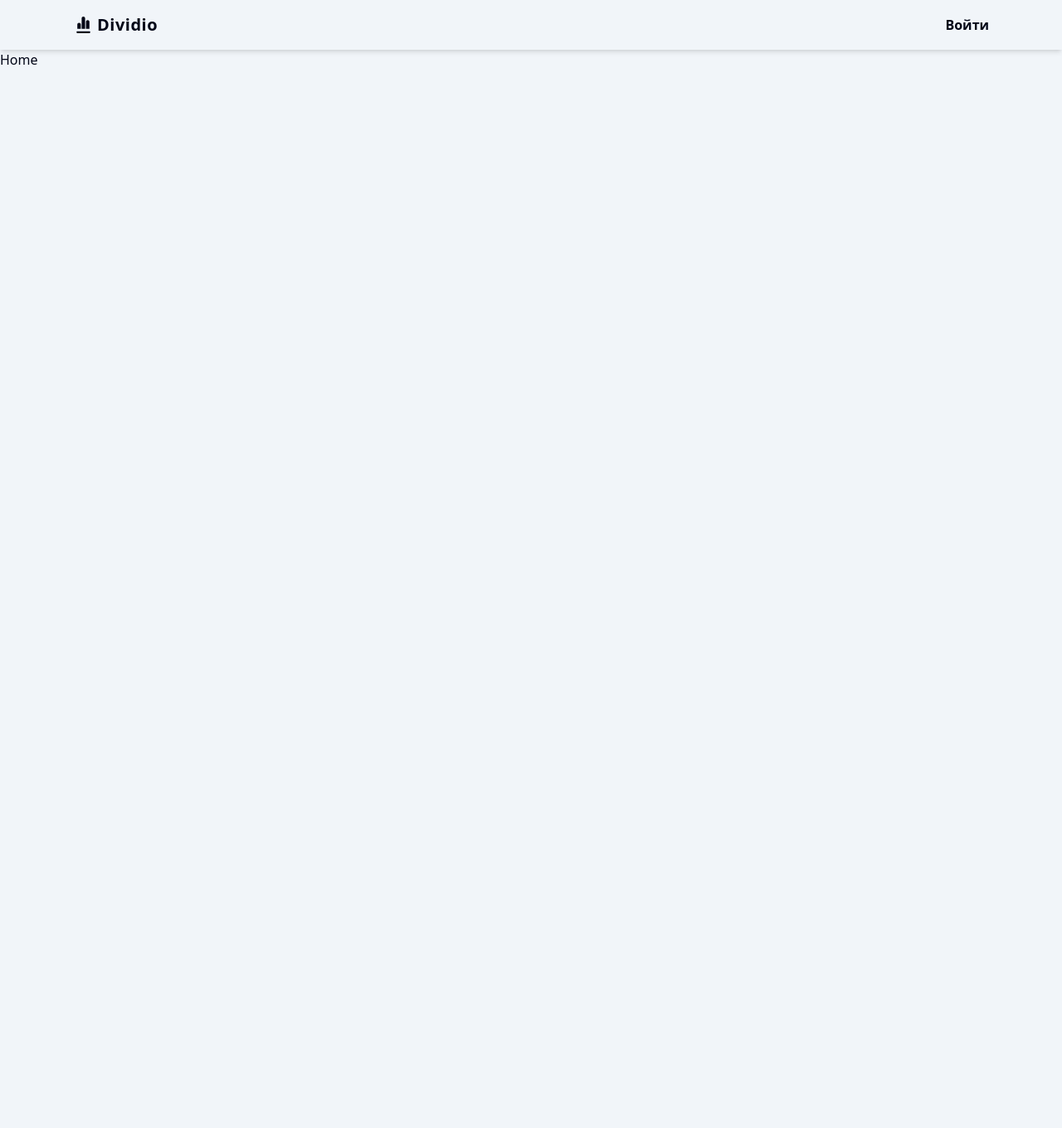
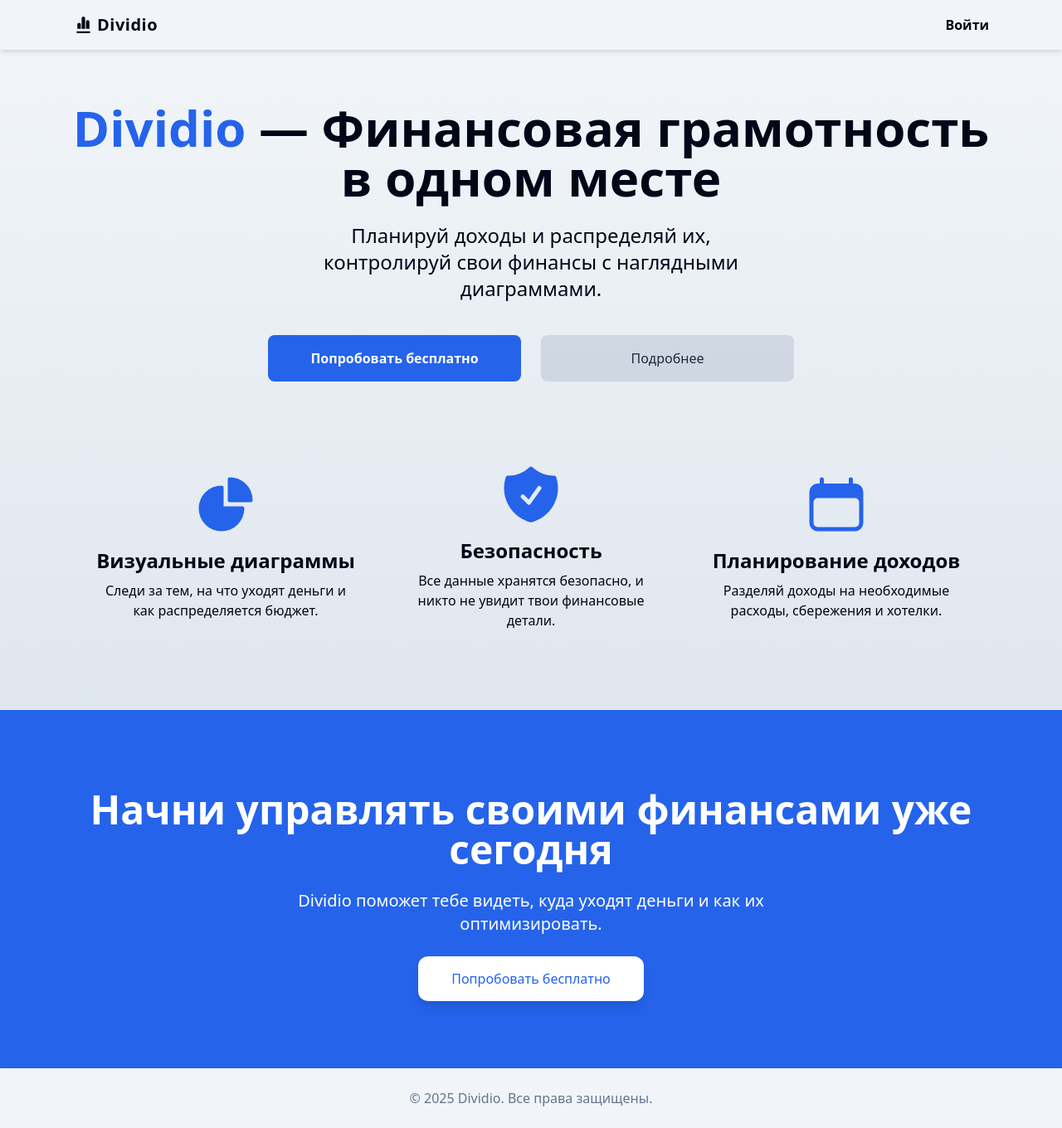
Before and after one commit to Art1Hard/dividio-frontend-next, a Next.js app: page / in a window 1280 px wide. Shown: the whole page at 83% size. Before the commit the page ends 800 px from the top, so only its background shows below. Built offline with nearby package versions, Linux system fonts and the light colour scheme; no server answers.

Commit message:
feat: create lending

```diff
--- a/src/app/layout.tsx
+++ b/src/app/layout.tsx
@@ -6,6 +6,7 @@ import Header from "@/components/header";
 import clsx from "clsx";
 import Providers from "./providers";
 import { Toaster } from "sonner";
+import Footer from "@/components/Footer";
 
 const inter = Inter({
 	subsets: ["latin", "cyrillic"],
@@ -42,6 +43,7 @@ export default function RootLayout({
 						position="bottom-right"
 						theme="system"
 					/>
+					<Footer />
 				</Providers>
 			</body>
 		</html>
--- a/src/app/page.tsx
+++ b/src/app/page.tsx
@@ -1,3 +1,15 @@
+import ActionSection from "@/components/home/ActionSection";
+import FeaturesSection from "@/components/home/FeaturesSection";
+import IntroSection from "@/components/home/IntroSection";
+
 export default function HomePage() {
-	return <div>Home</div>;
+	return (
+		<main className="w-full min-h-screen bg-gradient-to-b from-primary-100 to-primary-300/70">
+			<div className="flex flex-col items-center justify-center pt-16">
+				<IntroSection />
+				<FeaturesSection />
+				<ActionSection />
+			</div>
+		</main>
+	);
 }
--- a/src/components/AsyncList.tsx
+++ b/src/components/AsyncList.tsx
@@ -2,11 +2,13 @@ import { dashboardWidgetItemAnimation } from "@/constants/animation.constants";
 import { IAsyncQuery } from "@/types/async-query.types";
 import { AnimatePresence, motion, useReducedMotion } from "framer-motion";
 import { JSX } from "react";
+import EmptyData from "./ui/EmptyData";
 
 interface ListProps<T extends Record<string, any>> {
 	query: IAsyncQuery<T>;
 	loader?: JSX.Element;
 	errorElement?: JSX.Element;
+	emptyText?: string;
 	renderItem: (item: T, index: number) => JSX.Element;
 }
 
@@ -14,13 +16,15 @@ export const AsyncList = <T extends Record<string, any>>({
 	query,
 	loader,
 	errorElement,
+	emptyText,
 	renderItem,
 }: ListProps<T>) => {
 	const shouldReduceMotion = useReducedMotion();
 
 	if (query.isLoading) return loader;
 	if (query.isError) return errorElement;
-	if (!query.data) return null;
+	if (!query.data || query.data.length <= 0)
+		return emptyText && <EmptyData>{emptyText}</EmptyData>;
 
 	return (
 		<AnimatePresence>
--- /dev/null
+++ b/src/components/Footer.tsx
@@ -0,0 +1,9 @@
+const Footer = () => {
+	return (
+		<footer className="text-center py-6 shadow-md text-secondary-500 text-sm sm:text-base">
+			&copy; {new Date().getFullYear()} Dividio. Все права защищены.
+		</footer>
+	);
+};
+
+export default Footer;
--- a/src/components/dashboard/allocation/list/AllocationList.tsx
+++ b/src/components/dashboard/allocation/list/AllocationList.tsx
@@ -10,6 +10,7 @@ const AllocationList = () => {
 		<AsyncList
 			query={allocationQuery}
 			loader={<DashboardWidgetItemSkeleton count={3} />}
+			emptyText="Нет назначенных распределений"
 			renderItem={(allocation) => (
 				<AllocationItem key={allocation.id} item={allocation} />
 			)}
--- a/src/components/dashboard/income/IncomeList.tsx
+++ b/src/components/dashboard/income/IncomeList.tsx
@@ -12,6 +12,7 @@ const IncomeList = () => {
 		<AsyncList
 			query={incomeQuery}
 			loader={<DashboardWidgetItemSkeleton count={2} />}
+			emptyText="Нет ни одного источника дохода"
 			renderItem={(income) => <IncomeItem key={income.id} income={income} />}
 		/>
 	);
--- /dev/null
+++ b/src/components/home/ActionSection.tsx
@@ -0,0 +1,22 @@
+import { ROUTES } from "@/config/routes.config";
+import Link from "next/link";
+
+const ActionSection = () => {
+	return (
+		<section className="bg-accent text-white text-center py-16 md:py-24 px-4 sm:px-6 w-full">
+			<h2 className="text-2xl sm:text-3xl md:text-5xl font-bold mb-4 sm:mb-6">
+				Начни управлять своими финансами уже сегодня
+			</h2>
+			<p className="text-sm sm:text-base md:text-xl mb-6 sm:mb-10 max-w-md sm:max-w-xl mx-auto">
+				Dividio поможет тебе видеть, куда уходят деньги и как их оптимизировать.
+			</p>
+			<Link
+				href={ROUTES.SIGN_UP}
+				className="bg-white text-accent px-6 py-3 sm:px-10 sm:py-4 rounded-xl shadow-lg hover:bg-gray-100 transition cursor-pointer">
+				Попробовать бесплатно
+			</Link>
+		</section>
+	);
+};
+
+export default ActionSection;
--- /dev/null
+++ b/src/components/home/FeaturesSection.tsx
@@ -0,0 +1,40 @@
+import { HiCalendar, HiChartPie, HiShieldCheck } from "react-icons/hi2";
+
+const FeaturesSection = () => {
+	return (
+		<section>
+			<ul className="flex flex-col md:flex-row items-center justify-around py-16 md:py-24 px-4 sm:px-6 gap-8 md:gap-12">
+				<li className="max-w-xs text-center">
+					<HiChartPie className="mx-auto mb-3 w-16 h-16 sm:w-20 sm:h-20 text-accent" />
+					<h2 className="text-xl sm:text-2xl font-semibold mb-1 sm:mb-2">
+						Визуальные диаграммы
+					</h2>
+					<p className="text-sm sm:text-base">
+						Следи за тем, на что уходят деньги и как распределяется бюджет.
+					</p>
+				</li>
+				<li className="max-w-xs text-center">
+					<HiShieldCheck className="mx-auto mb-3 w-16 h-16 sm:w-20 sm:h-20 text-accent" />
+					<h2 className="text-xl sm:text-2xl font-semibold mb-1 sm:mb-2">
+						Безопасность
+					</h2>
+					<p className="text-sm sm:text-base">
+						Все данные хранятся безопасно, и никто не увидит твои финансовые
+						детали.
+					</p>
+				</li>
+				<li className="max-w-xs text-center">
+					<HiCalendar className="mx-auto mb-3 w-16 h-16 sm:w-20 sm:h-20 text-accent" />
+					<h2 className="text-xl sm:text-2xl font-semibold mb-1 sm:mb-2">
+						Планирование доходов
+					</h2>
+					<p className="text-sm sm:text-base">
+						Разделяй доходы на необходимые расходы, сбережения и хотелки.
+					</p>
+				</li>
+			</ul>
+		</section>
+	);
+};
+
+export default FeaturesSection;
--- /dev/null
+++ b/src/components/home/IntroSection.tsx
@@ -0,0 +1,36 @@
+import Link from "next/link";
+import BaseButton from "../ui/buttons/BaseButton";
+import { ROUTES } from "@/config/routes.config";
+
+const IntroSection = () => {
+	return (
+		<section className="text-center px-4 max-w-6xl mx-auto ">
+			<h1 className="sm:text-4xl md:text-6xl font-bold mb-4 sm:mb-6 text-lg">
+				<span className="block sm:inline text-3xl sm:text-4xl md:text-6xl text-accent dark:text-accent-dark mb-1 sm:mb-0">
+					Dividio
+				</span>
+				<span className="hidden sm:inline"> &mdash;</span>&nbsp;Финансовая
+				грамотность в&nbsp;одном&nbsp;месте
+			</h1>
+			<p className="text-base sm:text-lg md:text-2xl mb-6 sm:mb-10 max-w-md sm:max-w-xl mx-auto">
+				Планируй доходы и распределяй их, контролируй свои финансы с наглядными
+				диаграммами.
+			</p>
+			<div className="flex flex-col sm:flex-row justify-center items-center gap-4 sm:gap-6">
+				<Link className="w-full max-w-[305px]" href={ROUTES.SIGN_UP}>
+					<BaseButton className="py-3 sm:py-4 w-full">
+						Попробовать бесплатно
+					</BaseButton>
+				</Link>
+
+				<Link className="w-full max-w-[305px]" href={ROUTES.SIGN_UP}>
+					<BaseButton className="py-3 sm:py-4 w-full" color="secondary">
+						Подробнее
+					</BaseButton>
+				</Link>
+			</div>
+		</section>
+	);
+};
+
+export default IntroSection;
--- /dev/null
+++ b/src/components/ui/EmptyData.tsx
@@ -0,0 +1,13 @@
+import { HTMLAttributes } from "react";
+
+const EmptyData = (props: HTMLAttributes<HTMLParagraphElement>) => {
+	return (
+		<p
+			{...props}
+			className="font-medium text-secondary-500 text-sm sm:text-base">
+			{props.children}
+		</p>
+	);
+};
+
+export default EmptyData;
```
